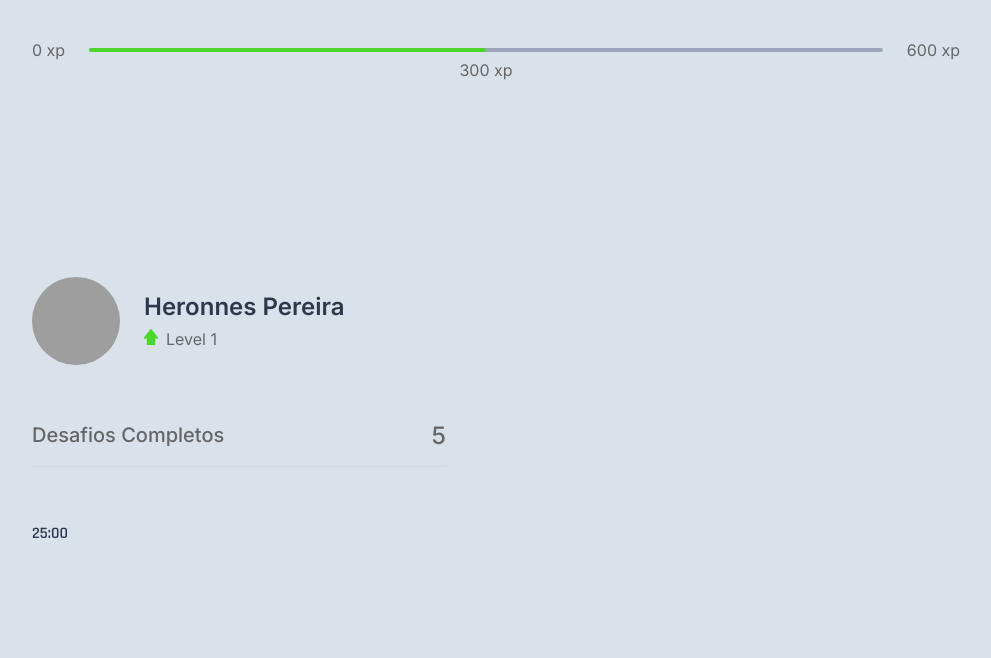
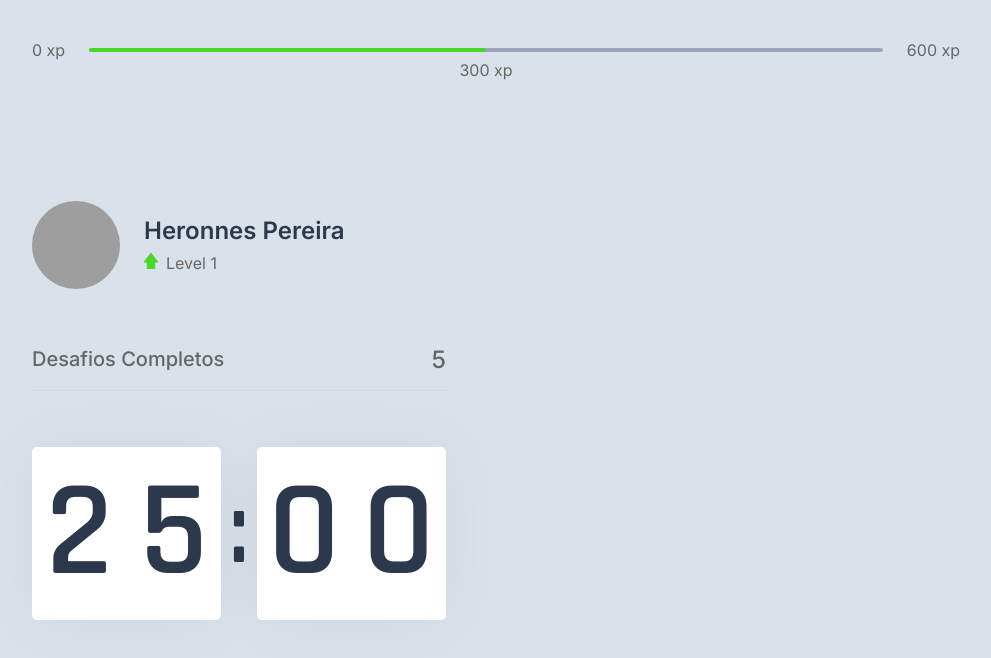
Before and after one commit to codingscode/Nlw_4, a Next.js app in the folder trilha_react/movase-next/: page / in a window 1280 px wide. Shown: the top 658 px of the page, without its empty margins (144-1135 px from the left). Built offline with nearby package versions, Linux system fonts and the light colour scheme; grey boxes are pictures that could not be loaded.

Commit message:
trilha react parte 27

```diff
--- a/trilha_react/movase-next/src/styles/components/CountDown.module.css
+++ b/trilha_react/movase-next/src/styles/components/CountDown.module.css
@@ -5,3 +5,26 @@
     font-weight: 600;
     color: var(--title);
 }
+
+.countdownContainer > div {
+    flex: 1;
+
+    display: flex;
+    align-items: center;
+    justify-content: space-evenly;
+
+    background: var(--white);
+    box-shadow: 0 0 60px rgba(0, 0, 0, 0.05);
+    border-radius: 5px;
+    font-size: 8.5rem;
+    text-align: center;
+}
+
+.countdownContainer > div span {
+    flex: 1;
+}
+
+.countdownContainer > span {
+    font-size: 6.25rem;
+    margin: 0 0.5rem;
+}
```
